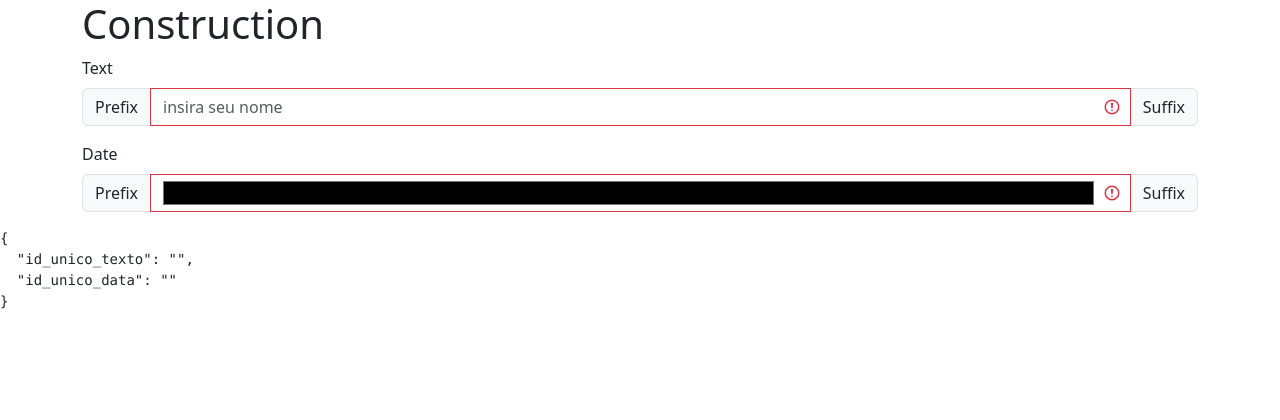
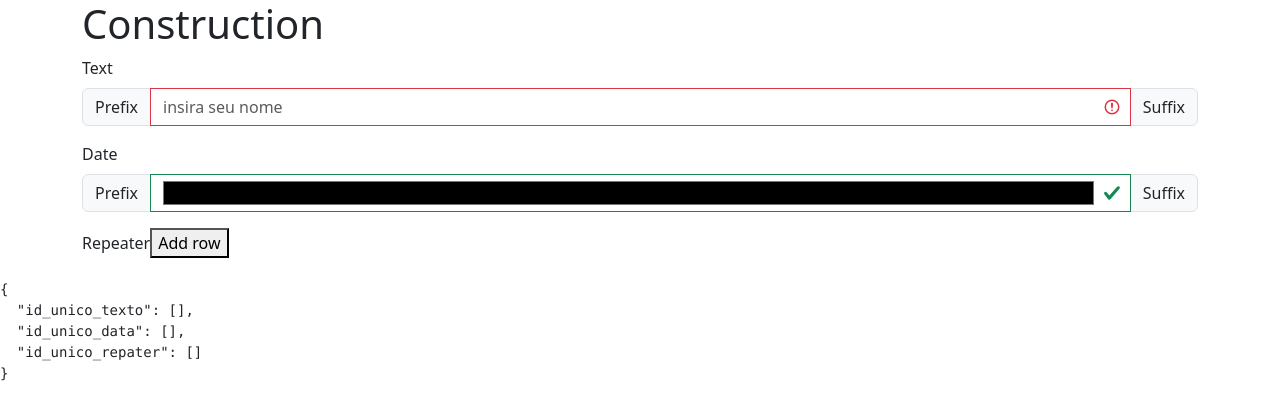
Before and after one commit to mariozenmedina/dino-cms, a Vue app: page / in a window 1280 px wide. Shown: the top 420 px of the page. Built offline with nearby package versions, Linux system fonts and the light colour scheme.

Commit message:
repeater field

```diff
--- a/src/App.vue
+++ b/src/App.vue
@@ -8,6 +8,7 @@
                 :component="field.component"
                 :attributes="field.attributes"
                 :options="field.options"
+                :fields="field.fields"
                 v-model="values[field.id]">
             </Field>
         </div>
@@ -62,7 +63,7 @@ export default {
                     },
                     id: "id_unico_data"
                 },
-                /* {
+                {
                     component: "FieldRepeater",
                     options: {
                         label: "Repeater",
@@ -91,15 +92,16 @@ export default {
                             },
                             id: "id_unico_texto"
                         },
-                    ]
-                } */
+                    ],
+                    id: "id_unico_repater"
+                }
             ],
             values: {}
         }
     },
     mounted() {
         this.fields.forEach(i => {
-            this.values[i.id] = ""
+            this.values[i.id] = [];
         });
     },
 };
--- a/src/components/dino/Field.vue
+++ b/src/components/dino/Field.vue
@@ -1,47 +1,50 @@
 <template>
     <component
         class="mb-3"
+        :component="component"
         :attributes="attributes"
         :options="options"
         :is="resolvedComponent"
+        :fields="fields"
         v-model="inputValue">
     </component>
 </template>
 
 <script setup lang="ts">
     import FieldInput from '@/components/dino/fields/FieldInput.vue';
+    import FieldRepeater from '@/components/dino/fields/FieldRepeater.vue';
 
     import { computed, onMounted, type Component } from 'vue';
 
-    interface Attributes {
+    interface IAttributes {
         placeholder?: string;
         required?: boolean | string;
         pattern?: string;
         [key: string]: any; // Permite outros atributos dinâmicos
     }
 
-    interface Options {
+    interface IOptions {
         prefix?: string;
         suffix?: string;
         label?: string;
         validation?: string;
     }
 
-    interface Field {
+    interface IField {
         component: string;
-        attributes?: Attributes;
-        options?: Options;
-        fields?: Field[];
+        attributes?: IAttributes;
+        options?: IOptions;
+        fields?: IField[];
     }
 
-    const props = defineProps<Field>();
+    const props = defineProps<IField>();
 
-    const inputValue = defineModel<string | number>();
+    const inputValue = defineModel<any>();
 
     // Resolve component
     const resolvedComponent = computed<Component | null>(() => {
         const componentsMap: Record<string, Component> = {
-            FieldInput, // Add components as needed
+            FieldInput, FieldRepeater // Add components as needed
         };
         return componentsMap[props.component] || null;
     });
--- a/src/components/dino/fields/FieldInput.vue
+++ b/src/components/dino/fields/FieldInput.vue
@@ -21,14 +21,14 @@
 <script setup lang="ts">
     import { computed } from 'vue';
 
-    interface Attributes {
+    interface IAttributes {
         placeholder?: string;
         required?: boolean | string;
         pattern?: string;
         [key: string]: any; // Permite outros atributos dinâmicos
     }
 
-    interface Options {
+    interface IOptions {
         prefix?: string;
         suffix?: string;
         label?: string;
@@ -36,11 +36,11 @@
     }
 
     const props = defineProps<{
-        attributes?: Attributes;
-        options?: Options;
+        attributes?: IAttributes;
+        options?: IOptions;
     }>();
 
-    const inputValue = defineModel<string | number>();
+    const inputValue = defineModel<any>();
 
     const isValid = computed<boolean | null>(() => {
         const regex = props.options?.validation ? new RegExp(props.options.validation, "u") : null;
--- a/src/components/dino/fields/FieldRepeater.vue
+++ b/src/components/dino/fields/FieldRepeater.vue
@@ -1,43 +1,65 @@
 <template>
     <div class="dino-field">
         <label class="form-label">{{ options?.label ?? '' }}</label>
+        <div v-for="(row, rowIdx) in inputValue">
+            <h2>Olá</h2>
+            <Field
+                v-for="(field, idx) in fields"
+                :key="idx"
+                :component="field.component"
+                :attributes="field.attributes"
+                :options="field.options"
+                :fields="field.fields"
+                v-model="inputValue[rowIdx][field.id]">
+            </Field>
+        </div>
+        <button @click="addRow">Add row</button>
     </div>
 </template>
 
 <script setup lang="ts">
-    import { computed } from 'vue';
+    import Field from '@/components/dino/Field.vue';
 
-    interface Options {
-        label?: string;
-        min?: number;
-        max?: number;
+    import { ref, onMounted } from 'vue';
+
+    interface IAttributes {
+        placeholder?: string;
+        required?: boolean | string;
+        pattern?: string;
         [key: string]: any; // Permite outros atributos dinâmicos
     }
 
-    const props = defineProps<{
-        fields?: Array;
-        options?: Options;
-    }>();
+    interface IOptions {
+        prefix?: string;
+        suffix?: string;
+        label?: string;
+        validation?: string;
+    }
 
-    const inputValue = defineModel<string | number>();
+    interface IField {
+        component: string;
+        attributes?: IAttributes;
+        options?: IOptions;
+        fields?: IField[];
+    }
 
-    const isValid = computed<boolean | null>(() => {
-        const regex = props.options?.validation ? new RegExp(props.options.validation, "u") : null;
+    const props = defineProps<IField>();
 
-        if (regex && inputValue.value) {
-            return regex.test(inputValue.value);
-        }
+    const inputValue = defineModel<any>();
 
-        if (props.attributes?.required === true || props.attributes?.required === "true") {
-            return inputValue.value !== "";
-        }
+    function addRow() {
+        let newRow = {}
+        props.fields?.forEach(field => {
+            newRow[field.id] = undefined;
+        });
+        inputValue.value.push(newRow);
+    }
 
-        return null;
+    onMounted(() => {
+        console.log(inputValue, props.fields);
     });
+
 </script>
 
 <style scoped lang="less">
-input{
-    height: auto;
-}
 </style>
```
